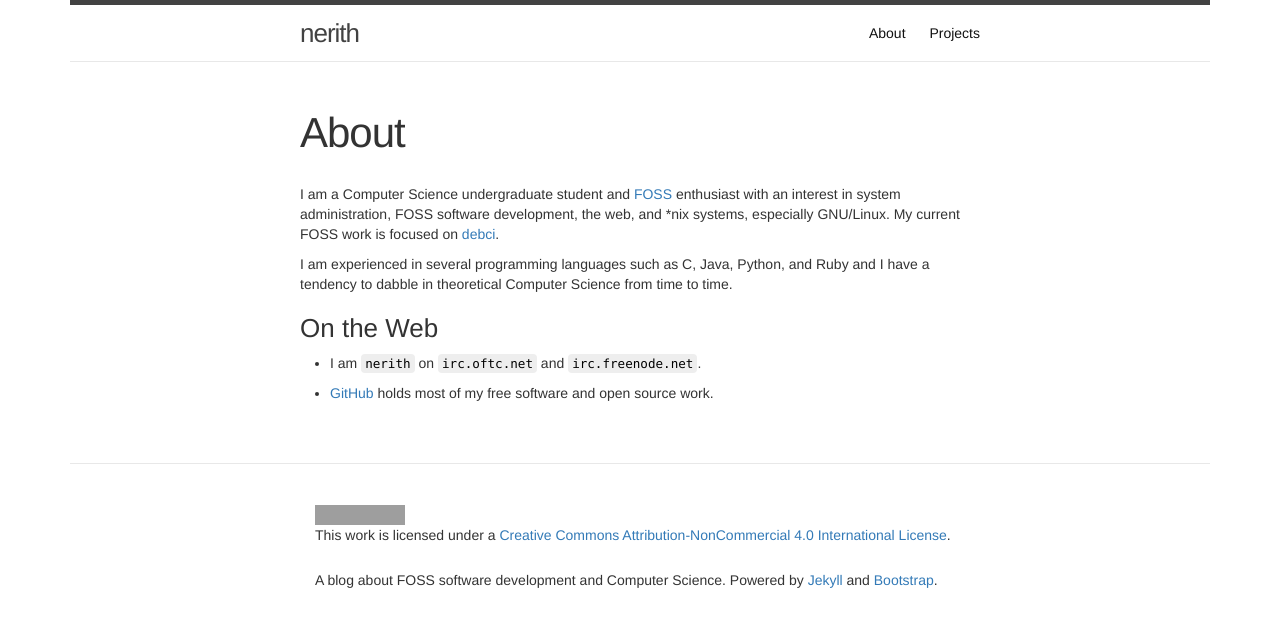
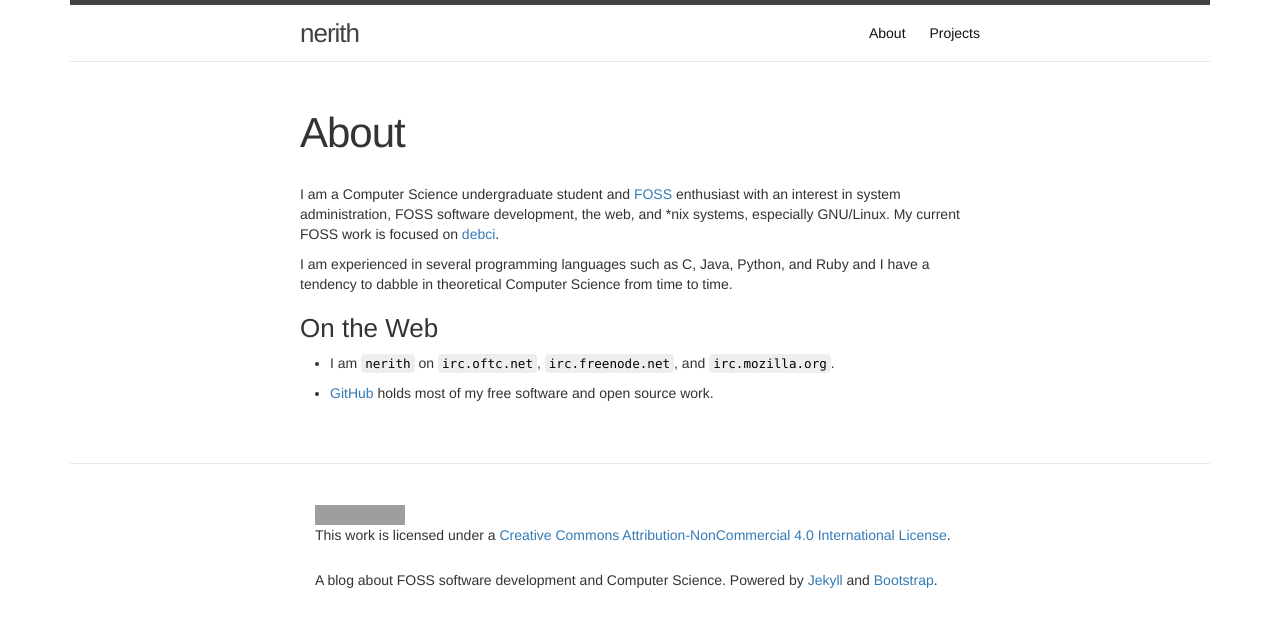
Before and after one commit to nerith/nerith.github.io, a Jekyll site: the page built from about.md, in a window 1280 px wide. Shown: the top 627 px of the page. Built offline with Jekyll 4.4.1, drawn with Linux system fonts in a browser that asks for light colours; grey boxes are pictures that could not be loaded.

Commit message:
Update IRC information

```diff
--- a/about.md
+++ b/about.md
@@ -16,7 +16,7 @@ to time.
 
 ### On the Web
 
-  * I am `nerith` on `irc.oftc.net` and `irc.freenode.net`.
+  * I am `nerith` on `irc.oftc.net`, `irc.freenode.net`, and `irc.mozilla.org`.
 
   * [GitHub](https://github.com/{{ site.github_username }}) holds most of my
     free software and open source work.
```
